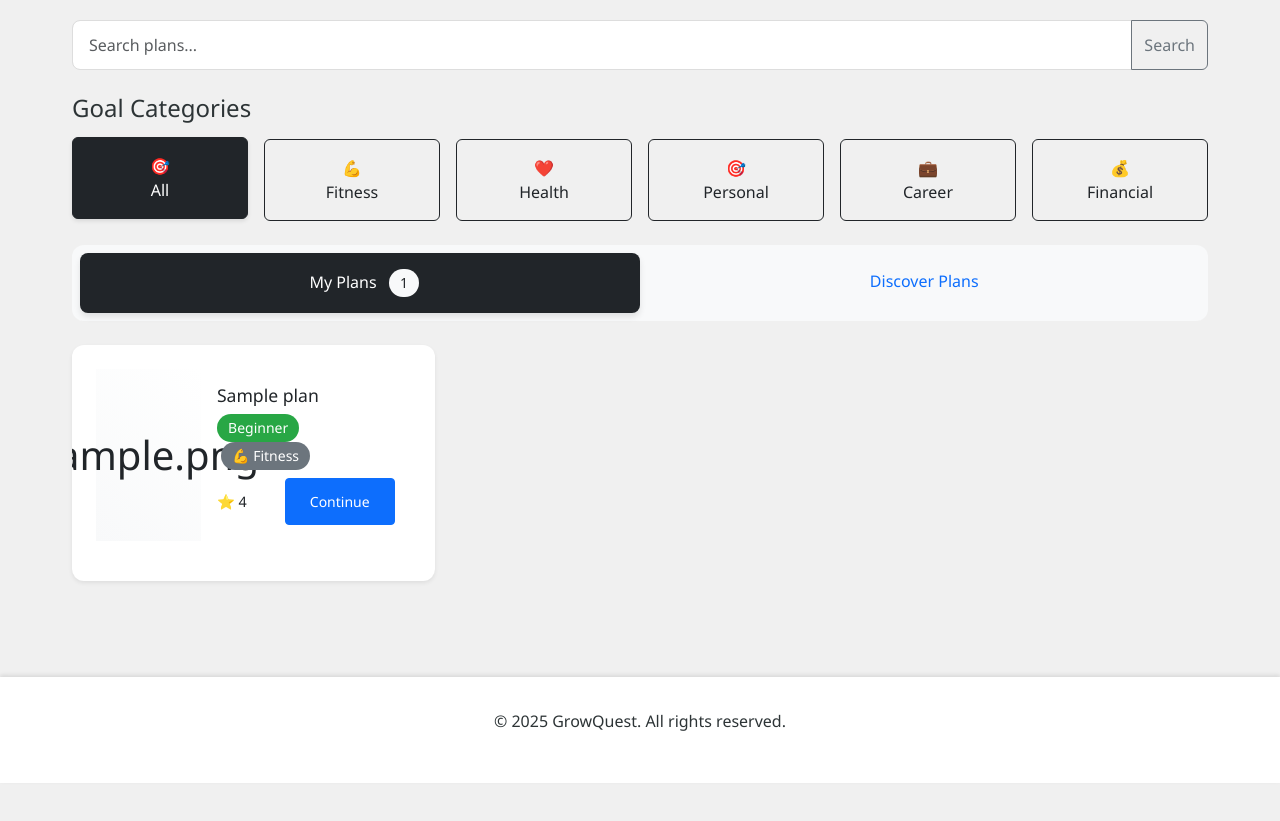
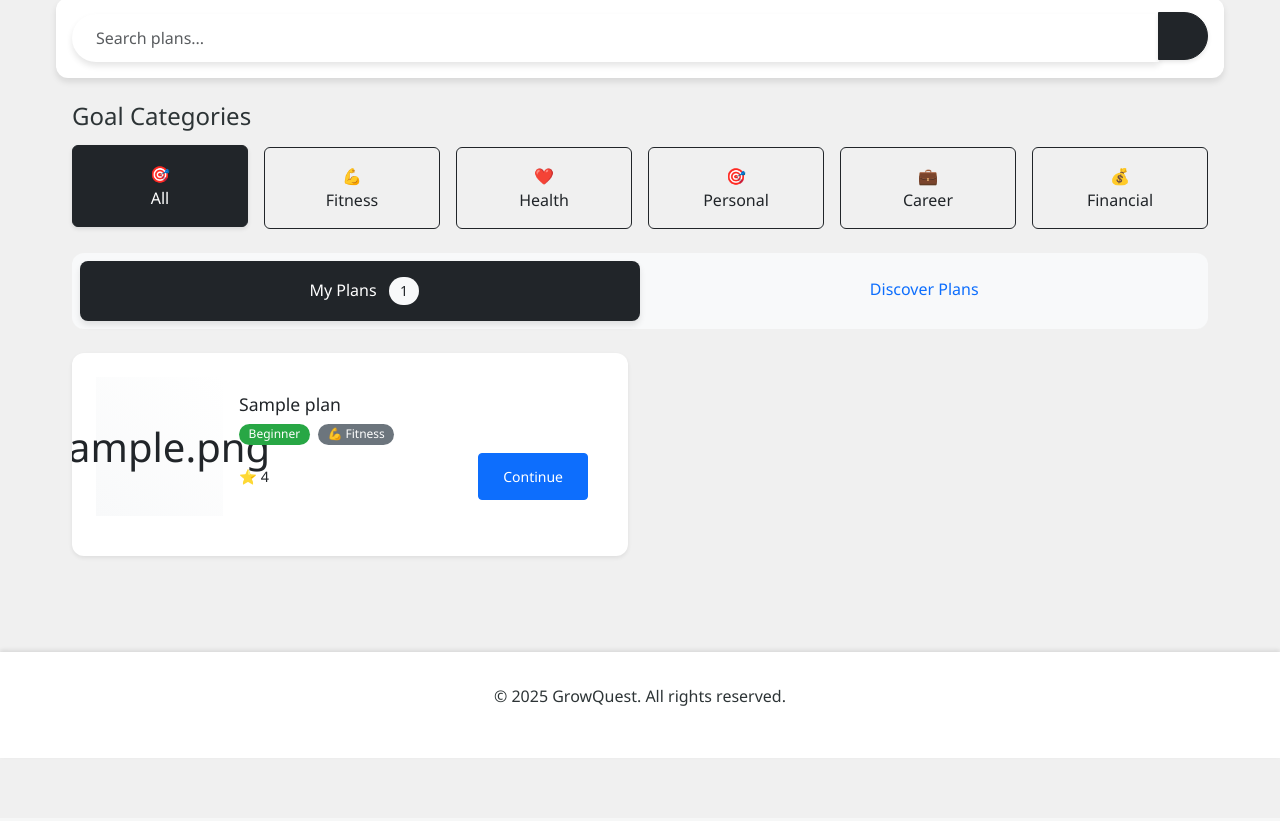
Before and after one commit to DanielOsuoha/SWE_project, a Django app: page /?view=my_plans&category=all in a window 1280 px wide. Shown: the part 187-1008 px from the top of the page. After the commit the page ends 893 px from the top, so only its background shows below. Run offline with Django 5.2, Linux system fonts and the light colour scheme; a user stored in the database is signed in; tables that the repository leaves empty hold one stand-in row (values such as "Sample post").

Commit message:
change detail.html

```diff
--- a/gamified_improvement/static/css/base.css
+++ b/gamified_improvement/static/css/base.css
@@ -265,6 +265,16 @@ input[type="checkbox"]:checked::after {
     box-shadow: 0 4px 6px rgba(0,0,0,0.1);
 }
 
+.card-body {
+    padding: 1rem;
+}
+
+.card-title {
+    font-size: 1rem;
+    margin-bottom: 0.5rem;
+    line-height: 1.3;
+}
+
 /* Alert Messages */
 .alert {
     padding: 1rem 1.5rem;
@@ -305,6 +315,17 @@ input[type="checkbox"]:checked::after {
 .badge-success {
     background-color: rgba(0, 184, 148, 0.1);
     color: var(--success-color);
+}
+
+.badges-container {
+    white-space: nowrap;
+    overflow: hidden;
+}
+
+.badges-container .badge {
+    font-size: 0.75rem;
+    padding: 0.4em 0.8em;
+    font-weight: 500;
 }
 
 /* Loading States */
@@ -959,9 +980,6 @@ input[type="checkbox"]:checked::after {
 }
 
 .search-input {
-    border-radius: 8px;
-    border: 2px solid var(--light-bg);
-    transition: border-color 0.3s ease;
     border-radius: 50px;
     padding: 0.75rem 1.5rem;
     border: none;
@@ -970,8 +988,6 @@ input[type="checkbox"]:checked::after {
 }
 
 .search-input:focus {
-    border-color: var(--primary);
-    box-shadow: none;
     box-shadow: 0 6px 12px rgba(0,0,0,0.15);
     transform: translateY(-1px);
 }
--- a/gamified_improvement/templates/core/components/plan_card.html
+++ b/gamified_improvement/templates/core/components/plan_card.html
@@ -1,17 +1,17 @@
-<div class="col-md-6 col-lg-4 plan-group" data-category="{{ plan.category }}">
+<div class="col-md-6 plan-group" data-category="{{ plan.category }}">
     <div class="card h-100 shadow-sm plan-card">
         <div class="row g-0">
-            <div class="col-4">
+            <div class="col-3">
                 <div class="plan-icon-wrapper">
                     <span class="plan-icon">{{ plan.icon }}</span>
                 </div>
             </div>
-            <div class="col-8">
+            <div class="col-9">
                 <div class="card-body">
                     <h5 class="card-title text-truncate" title="{{ plan.title }}">{{ plan.title }}</h5>
-                    <div class="mb-2">
+                    <div class="badges-container d-flex gap-2 mb-2">
                         <span class="badge bg-{{ plan.difficulty }}">{{ plan.get_difficulty_display }}</span>
-                        <span class="badge bg-secondary ms-1">{{ plan.get_category_display }}</span>
+                        <span class="badge bg-secondary">{{ plan.get_category_display }}</span>
                     </div>
                     <div class="d-flex justify-content-between align-items-center">
                         <div class="rating">
--- a/gamified_improvement/templates/core/index.html
+++ b/gamified_improvement/templates/core/index.html
@@ -4,18 +4,20 @@
 {% block title %}Goal Planner{% endblock %}
 
 {% block content %}
-<div class="container-fluid bg-dark text-white py-4 mb-4">
+<div class="container-fluid welcome-header py-4 mb-4">
     <div class="container">
         <div class="row align-items-center">
             <div class="col-auto">
-                <img src="{% static 'images/default_profile.png' %}" alt="{{ user.get_full_name }}"
-                     class="rounded-circle" style="width: 75px; height: 75px;">
+                <img src="{% static 'images/default_profile.png' %}"
+                     alt="{{ user.get_full_name }}"
+                     class="rounded-circle profile-image"
+                     style="width: 75px; height: 75px; object-fit: cover;">
             </div>
             <div class="col">
                 <h3 class="mb-0 welcome-name">Welcome, {{ user.first_name|default:user.username }}</h3>
             </div>
             <div class="col-auto">
-                <span class="badge bg-warning">
+                <span class="badge bg-warning px-3 py-2" style="font-size: 1rem;">
                     🔥 Streak: {{ streak }}
                 </span>
             </div>
@@ -23,13 +25,19 @@
     </div>
 </div>
 
-<form method="get" class="container mb-4">
-    <div class="input-group">
-        <input type="text" name="search" class="form-control" placeholder="Search plans..."
-               value="{{ request.GET.search|default:'' }}">
-        <button class="btn btn-outline-secondary" type="submit">Search</button>
-    </div>
-</form>
+<div class="container search-container mb-4">
+    <form method="get">
+        <div class="input-group">
+            <input type="search" name="search"
+                   class="form-control search-input"
+                   placeholder="Search plans..."
+                   value="{{ request.GET.search|default:'' }}">
+            <button class="btn btn-dark search-button" type="submit">
+                <i class="fas fa-search"></i>
+            </button>
+        </div>
+    </form>
+</div>
 
 <div class="container mb-4">
     <h4 class="mb-3">Goal Categories</h4>
```
